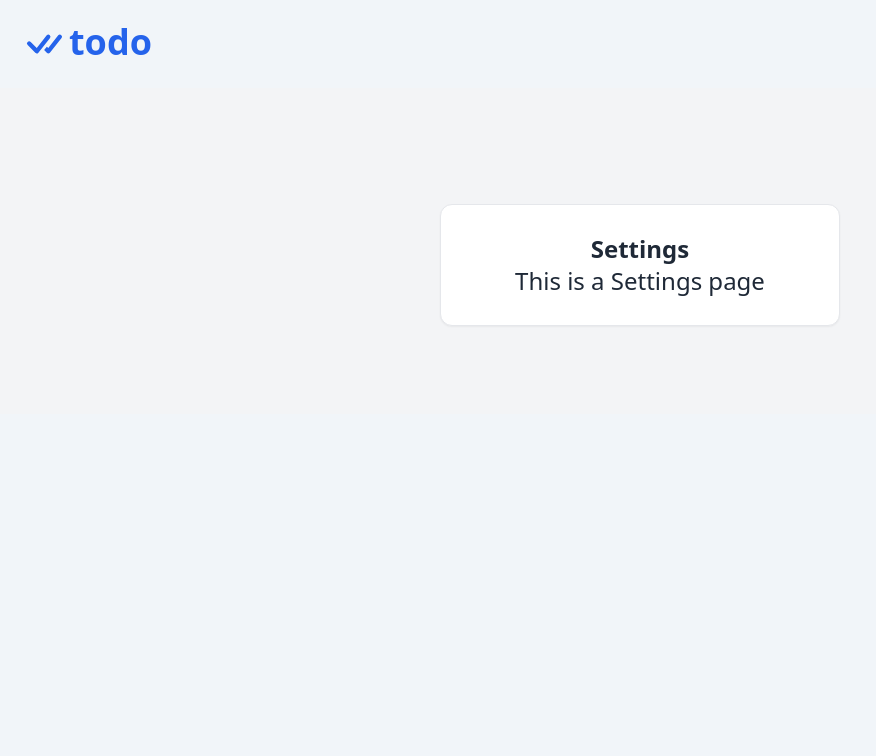
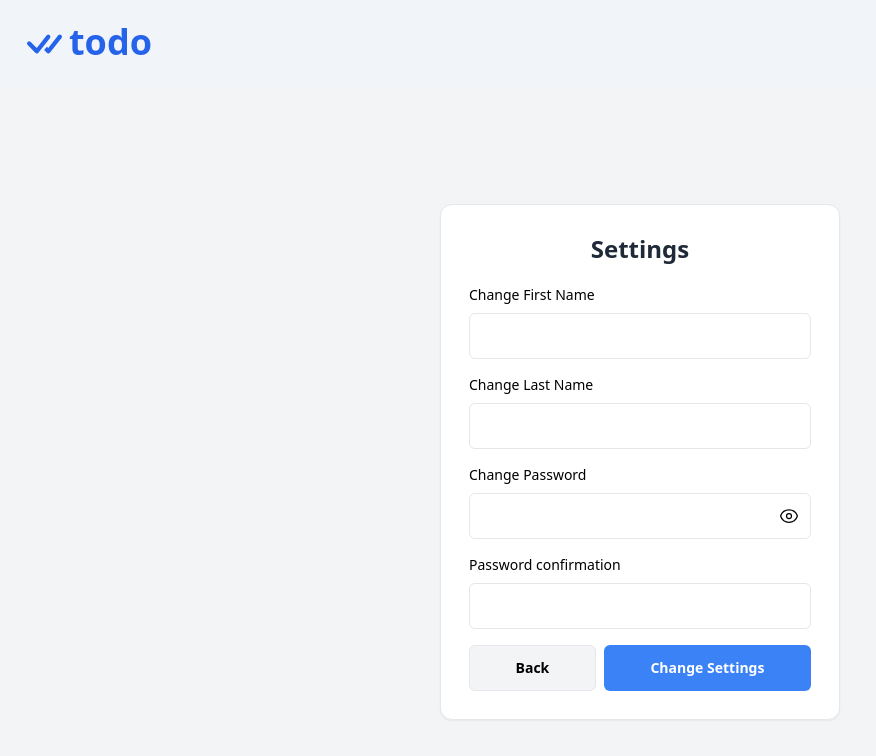
Before and after one commit to chrishrb/todo-app, a Vue app in the folder frontend/: page /settings in a window 1280 px wide. Shown: the top 756 px of the page, without its empty margins (0-876 px from the left). Built offline with nearby package versions, Linux system fonts and the light colour scheme; sample sign-in values are in the browser's storage.

Commit message:
added functionality to settings page

```diff
--- a/frontend/src/components/AppSettings.vue
+++ b/frontend/src/components/AppSettings.vue
@@ -1,5 +1,5 @@
 <template>
-    <AppLogo />
+  <AppLogo />
     <body class="bg-gray-100 flex h-full items-center py-16">
       <main class="w-full max-w-md mx-auto p-6">
         <div class="mt-7 bg-white border border-gray-200 rounded-xl shadow-sm">
@@ -7,8 +7,61 @@
             <div class="text-center">
               <h1 class="block text-2xl font-bold text-gray-800">Settings</h1>
             </div>
-            <div class="text-center">
-                <h1 class="block text-2xl text-gray-800">This is a Settings page</h1>
+            <div class="mt-5">
+              <!-- Form -->
+              <form @submit.prevent="changeSettings">
+                <div class="grid gap-y-4">
+                  <!-- Form Group -->
+                  <div>
+                    <label for="firstName" class="block text-sm mb-2">Change First Name</label>
+                    <div class="relative">
+                      <input type="firstName" id="firstName" name="firstName" class="py-3 px-4 block w-full border-gray-200 rounded-md text-sm focus:border-blue-500 focus:ring-blue-500 border" v-model="firstName">
+                    </div>
+                  </div>
+                  <div>
+                    <label for="lastName" class="block text-sm mb-2">Change Last Name</label>
+                    <div class="relative">
+                      <input type="lastName" id="lastName" name="lastName" class="py-3 px-4 block w-full border-gray-200 rounded-md text-sm focus:border-blue-500 focus:ring-blue-500 border" v-model="lastName">
+                    </div>
+                  </div>
+                  <!-- End Form Group -->
+
+                  <!-- Form Group -->
+                  <div>
+                    <div class="flex justify-between items-center">
+                      <label for="password" class="block text-sm mb-2">Change Password</label>
+                    </div>
+                    <div class="relative">
+                      <input v-if="showPassword" type="showPassword" id="password" name="password" class="py-3 px-4 block w-full border-gray-200 rounded-md text-sm focus:border-blue-500 focus:ring-blue-500 border " aria-describedby="password-error" v-model="password">
+                      <input v-else type="Password" id="password" name="password" class="py-3 px-4 block w-full border-gray-200 rounded-md text-sm focus:border-blue-500 focus:ring-blue-500 border " aria-describedby="password-error" v-model="password">
+                      <div class="absolute inset-y-0 right-0 flex items-center pr-3">
+                        <button type="button" class="focus:outline-none" @click="toggleShow">
+                          <component :is="showPassword ? EyeSlashIcon : EyeIcon" class="w-5 h-5" />
+                        </button>
+                      </div>
+                    </div>
+                  </div>
+                  <div>
+                    <div class="flex justify-between items-center">
+                      <label for="passwordConfirmation" class="block text-sm mb-2">Password confirmation</label>
+                    </div>
+                    <div class="relative">
+                      <input v-if="showPassword" type="showPassword" id="passwordConfirmation" name="passwordConfirmation" class="py-3 px-4 block w-full border-gray-200 rounded-md text-sm focus:border-blue-500 focus:ring-blue-500 border " aria-describedby="password-error" v-model="confirmedPassword">
+                      <input v-else type="Password" id="passwordConfirmation" name="passwordConfirmation" class="py-3 px-4 block w-full border-gray-200 rounded-md text-sm focus:border-blue-500 focus:ring-blue-500 border " aria-describedby="password-error" v-model="confirmedPassword">
+                    </div>
+                    <p v-if="error" class="text-xs text-red-600" id="registration-error">{{ error }}</p>
+                    <p v-show="!(passwordsMatch)" class="text-xs text-red-600 mt-2" id="password-error">Passwords don't match</p>
+                  </div>
+                  <!-- End Form Group -->
+                    <div class="flex">
+                      <router-link to="/home" class="flex-grow py-3 px-4 inline-flex justify-center items-center gap-2 rounded-md border font-semibold bg-gray-100 text-black hover:bg-gray-100 focus:outline-none focus:ring-2 focus:bg-gray-100 focus:ring-offset-2 transition-all text-sm">
+                        <button type="button">Back</button>
+                      </router-link>
+                        <button type="submit" class="flex-grow ml-2 py-3 px-4 inline-flex justify-center items-center gap-2 rounded-md border border-transparent font-semibold bg-blue-500 text-white hover:bg-blue-600 focus:outline-none focus:ring-2 focus:ring-blue-500 focus:ring-offset-2 transition-all text-sm ">Change Settings</button>
+                    </div>
+                  </div>
+              </form>
+              <!-- End Form -->
             </div>
           </div>
         </div>
@@ -17,6 +70,56 @@
   </template>
 
 
-  <script lang="ts" setup>
-  import AppLogo from "@/components/common/AppLogo.vue";
-  </script>
+<script lang="ts" setup>
+import { ref } from 'vue';
+import { useUserStore } from "@/stores/user"
+import router from '@/router';
+import AppLogo from "@/components/common/AppLogo.vue";
+import {EyeIcon, EyeSlashIcon} from "@heroicons/vue/24/outline"
+
+const userStore = useUserStore();
+
+const firstName = ref("");
+const lastName = ref("");
+const password = ref("");
+const confirmedPassword = ref("");
+const showPassword = ref(false);
+const passwordsMatch = ref(true);
+const firstNameEmpty = ref(false);
+const lastNameEmpty = ref(false);
+const passwordEmpty = ref(false);
+const error = ref("");
+const passwordConfirmEmpty = ref(false);
+const toggleShow = () => {
+showPassword.value = !showPassword.value;
+};
+
+const changeSettings = () => {
+  firstNameEmpty.value = firstName.value === "";
+  lastNameEmpty.value = lastName.value === "";
+  passwordsMatch.value = password.value === confirmedPassword.value;
+  passwordEmpty.value = password.value === "";
+  passwordConfirmEmpty.value = confirmedPassword.value === "";
+
+  if (passwordsMatch.value) {
+    updateUser();
+  }
+};
+
+const updateUser = async () => {
+try {
+  await userStore.updateUser(
+    (userStore.getProfile?.id ?? ''),
+    firstName.value,
+    lastName.value,
+    (userStore.getProfile?.email ?? ''),
+    password.value,
+  );
+  error.value = "";
+  router.push('/settingsSuccess');
+} catch (e: any) {
+  error.value = e;
+}
+};
+
+</script>
--- a/frontend/src/components/common/AppSidebar.vue
+++ b/frontend/src/components/common/AppSidebar.vue
@@ -57,10 +57,12 @@
     <div class="sticky top-[100vh]">
       <ul class="space-y-1.5 pb-2 pl-5 pr-5">
         <li>
-          <a class="flex items-center gap-x-3.5 py-2 px-2.5 text-slate-700 text-base rounded-md hover:text-primary-600 cursor-pointer" href="/settings">
-            <Cog8ToothIcon class="w-5 h-5" />
-            Settings
-          </a>
+          <div>
+            <router-link class="flex items-center gap-x-3.5 py-2 px-2.5 text-slate-700 text-base rounded-md hover:text-primary-600 cursor-pointer" to="/settings">
+              <Cog8ToothIcon class="w-5 h-5" />
+              Settings
+            </router-link>
+          </div>
           <a class="flex items-center gap-x-3.5 py-2 px-2.5 text-slate-700 text-base rounded-md hover:text-primary-600 cursor-pointer" @click="logout">
             <ArrowLeftOnRectangleIcon class="w-5 h-5" />
             Logout
--- a/frontend/src/router/index.ts
+++ b/frontend/src/router/index.ts
@@ -4,6 +4,7 @@ import LoginView from '../views/LoginView.vue'
 import RegistrationView from '../views/RegistrationView.vue'
 import SettingsView from '../views/SettingsView.vue'
 import RegistrationSuccessView from '../views/RegistrationSuccessView.vue'
+import SettingsSuccessView from '../views/SettingsSuccessView.vue'
 import { useAuthStore } from "@/stores/auth"
 
 
@@ -48,6 +49,18 @@ const router = createRouter({
       },
     },
     {
+      path: '/settingsSuccess',
+      name: 'settingsSuccess',
+      component: SettingsSuccessView,
+      beforeEnter: (to, from, next) => {
+        if (from && from.name === 'settings') {
+          next()
+        } else {
+          next({ name: 'login' })
+        }
+      },
+    },
+    {
       path: '/settings',
       name: 'settings',
       component: SettingsView,
--- a/frontend/src/stores/user.ts
+++ b/frontend/src/stores/user.ts
@@ -23,6 +23,12 @@ export const useUserStore = defineStore({
       .catch(e => {
         throw new Error(e.response.data.details)
       })
+    },
+    async updateUser(userId: string, firstName: string, lastName: string, email: string, password: string) {
+      return baseApi.put(`/users/${userId}`, {email, password, firstName, lastName})
+      .catch(e => {
+        throw new Error(e.response.data.details)
+      })
     }
   },
   getters: {
```
